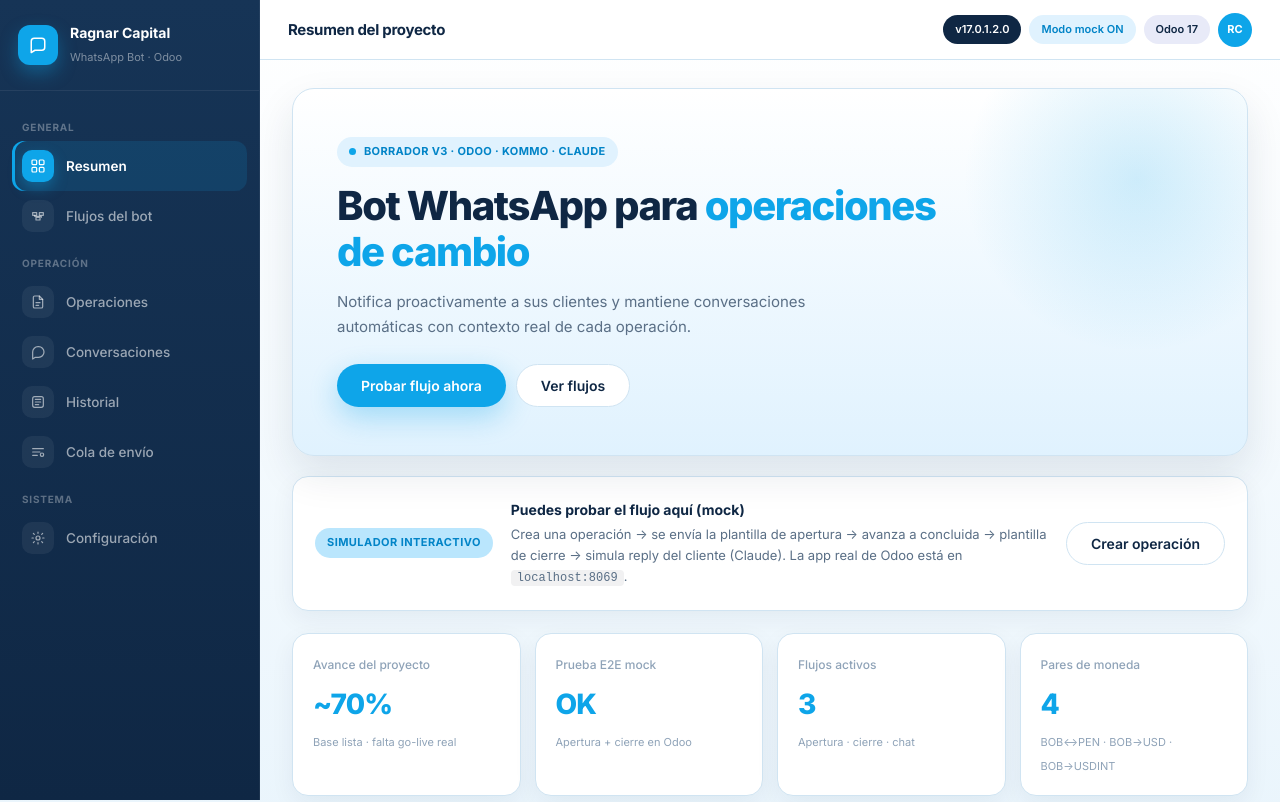
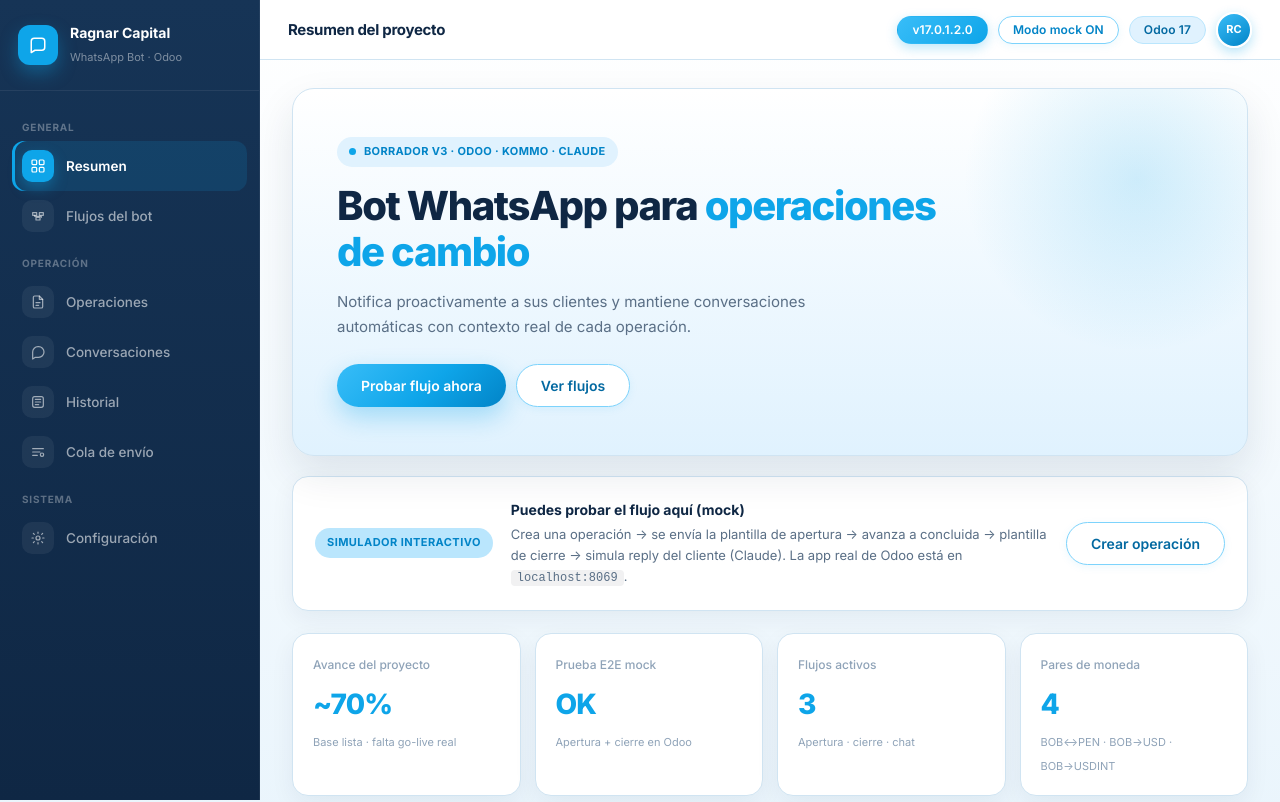
Before and after one commit to MingLim009/whatsapp-agent, a website: page docs/mockup/index.html in a window 1280 px wide. Shown: the top 802 px of the page. Drawn offline with Linux system fonts and the light colour scheme.

Commit message:
Restyle topbar pills and buttons with cohesive sky-blue look.

```diff
--- a/docs/mockup/styles.css
+++ b/docs/mockup/styles.css
@@ -215,31 +215,51 @@ body {
   color: var(--text);
 }
 
-.topbar-actions { display: flex; align-items: center; gap: 8px; }
+.topbar-actions { display: flex; align-items: center; gap: 10px; }
 
 .pill {
-  font-size: 11px;
+  display: inline-flex;
+  align-items: center;
+  justify-content: center;
+  font-size: 12px;
   font-weight: 600;
-  padding: 5px 11px;
+  letter-spacing: 0.01em;
+  padding: 7px 14px;
   border-radius: 999px;
-  border: 1px solid var(--border);
-  background: var(--border-light);
-  color: var(--text-secondary);
+  border: 1.5px solid transparent;
+  line-height: 1;
+  transition: 0.15s ease;
 }
-.pill-version { background: var(--sidebar); color: #fff; border-color: transparent; }
-.pill-mock { background: var(--pink-soft); color: var(--pink-hover); border-color: transparent; }
-.pill-live { background: #e8eaf8; color: var(--text); border-color: transparent; }
+.pill-version {
+  background: linear-gradient(135deg, #38bdf8, #0ea5e9);
+  color: #fff;
+  border-color: transparent;
+  box-shadow: 0 4px 12px rgba(14, 165, 233, 0.28);
+}
+.pill-mock {
+  background: #fff;
+  color: #0284c7;
+  border-color: #7dd3fc;
+  box-shadow: 0 2px 8px rgba(14, 165, 233, 0.08);
+}
+.pill-live {
+  background: #e0f2fe;
+  color: #0369a1;
+  border-color: #bae6fd;
+}
 
 .avatar-sm {
-  width: 34px;
-  height: 34px;
+  width: 36px;
+  height: 36px;
   border-radius: 50%;
   display: grid;
   place-items: center;
-  background: var(--pink);
+  background: linear-gradient(145deg, #38bdf8, #0284c7);
   color: #fff;
   font-size: 11px;
   font-weight: 700;
+  box-shadow: 0 4px 12px rgba(14, 165, 233, 0.3);
+  border: 2px solid #fff;
 }
 
 .content { padding: 28px 32px 56px; flex: 1; }
@@ -339,21 +359,28 @@ body {
   transition: 0.15s ease;
 }
 .btn-primary {
-  background: var(--btn-bg);
-  color: var(--btn-color);
-  box-shadow: var(--btn-shadow);
+  background: linear-gradient(135deg, #38bdf8 0%, #0ea5e9 55%, #0284c7 100%);
+  color: #fff;
+  box-shadow: 0 10px 24px rgba(14, 165, 233, 0.32);
 }
-.btn-primary:hover { background: var(--btn-hover); box-shadow: 0 12px 26px rgba(14, 165, 233, 0.35); }
+.btn-primary:hover {
+  background: linear-gradient(135deg, #0ea5e9 0%, #0284c7 100%);
+  box-shadow: 0 12px 28px rgba(2, 132, 199, 0.36);
+}
 
 .btn-secondary,
 .btn-glass {
   background: #fff;
-  color: var(--text);
-  border: 1.5px solid var(--border);
-  box-shadow: none;
+  color: #0369a1;
+  border: 1.5px solid #7dd3fc;
+  box-shadow: 0 2px 8px rgba(14, 165, 233, 0.08);
 }
 .btn-secondary:hover,
-.btn-glass:hover { background: #f7f8fd; border-color: #c5cae8; }
+.btn-glass:hover {
+  background: #e0f2fe;
+  border-color: #38bdf8;
+  color: #0284c7;
+}
 
 .btn-sm {
   padding: 7px 14px;
@@ -361,10 +388,13 @@ body {
   border-radius: 999px;
 }
 .btn-sm:not(.btn-secondary) {
-  background: var(--btn-bg);
+  background: linear-gradient(135deg, #38bdf8, #0ea5e9);
   color: #fff;
+  box-shadow: 0 4px 12px rgba(14, 165, 233, 0.25);
 }
-.btn-sm:not(.btn-secondary):hover { background: var(--btn-hover); }
+.btn-sm:not(.btn-secondary):hover {
+  background: #0284c7;
+}
 
 .btn-icon {
   background: none;
```
